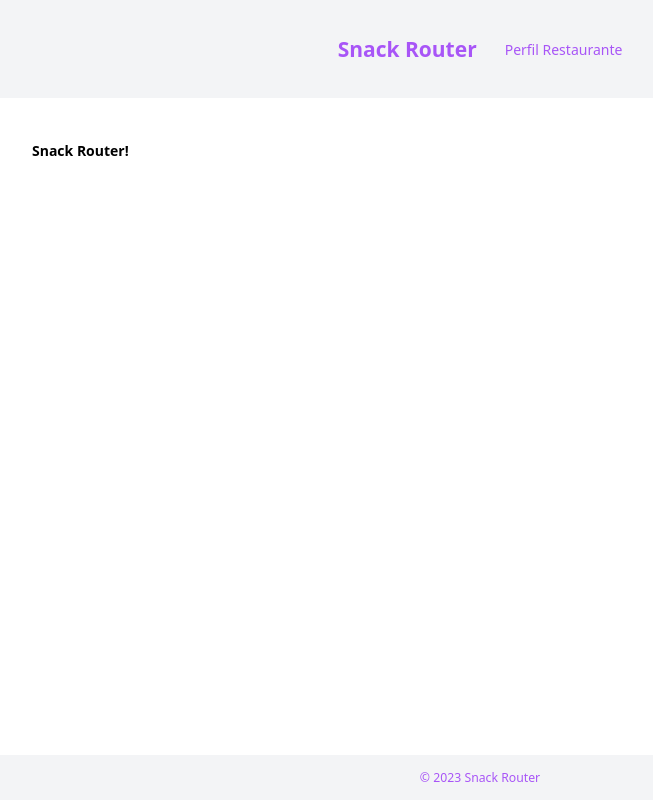
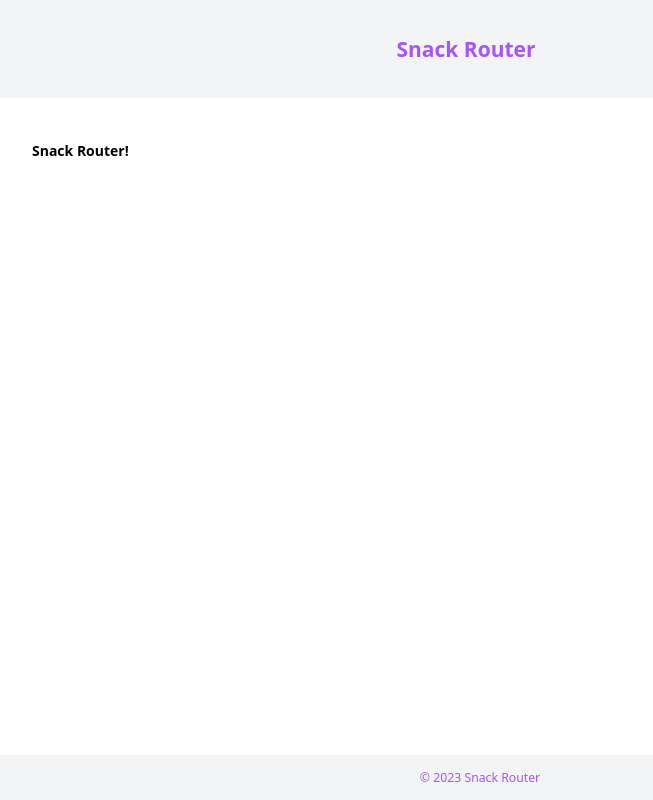
Before and after one commit to gosttavo/abp-front-end, a React (Vite) app: page / in a window 1280 px wide. Shown: the whole page, without its empty margins (160-813 px from the left). Built offline with nearby package versions, Linux system fonts and the light colour scheme.

Commit message:
created context

```diff
--- a/src/App.tsx
+++ b/src/App.tsx
@@ -15,7 +15,7 @@ function App() {
           element: <Home />
         },
         {
-          path: '/perfilRestaurante',
+          path: '/restaurante/:id',
           element: <PerfilRestaurante />
         }
       ]
--- a/src/interfaces/ItemsCardapio.d.ts
+++ b/src/interfaces/ItemsCardapio.d.ts
@@ -1,2 +1,8 @@
 export interface ItemsCardapio {
+    id: number;
+    nome: string;
+    descricao: string;
+    preco: number;
+    imagem: string;
+    categoria: string;
 }
--- a/src/layout/RootLayout.tsx
+++ b/src/layout/RootLayout.tsx
@@ -1,4 +1,4 @@
-import { Link, NavLink, Outlet } from "react-router-dom";
+import { Link, Outlet } from "react-router-dom";
 
 export default function RootLayout() {
     return (
@@ -13,12 +13,6 @@ export default function RootLayout() {
                         </Link>
                     </div>
                 </div>
-
-                <nav>
-                <NavLink to="/perfilRestaurante">
-                    Perfil Restaurante
-                </NavLink>
-                </nav>
             </header>
             <main className="mx-7 mt-40 flex-grow lg:mx-6">
                 <div className="mx-auto max-w-5xl">
```
Also changed, not shown: src/context/RestaurantesContext.tsx (added).
